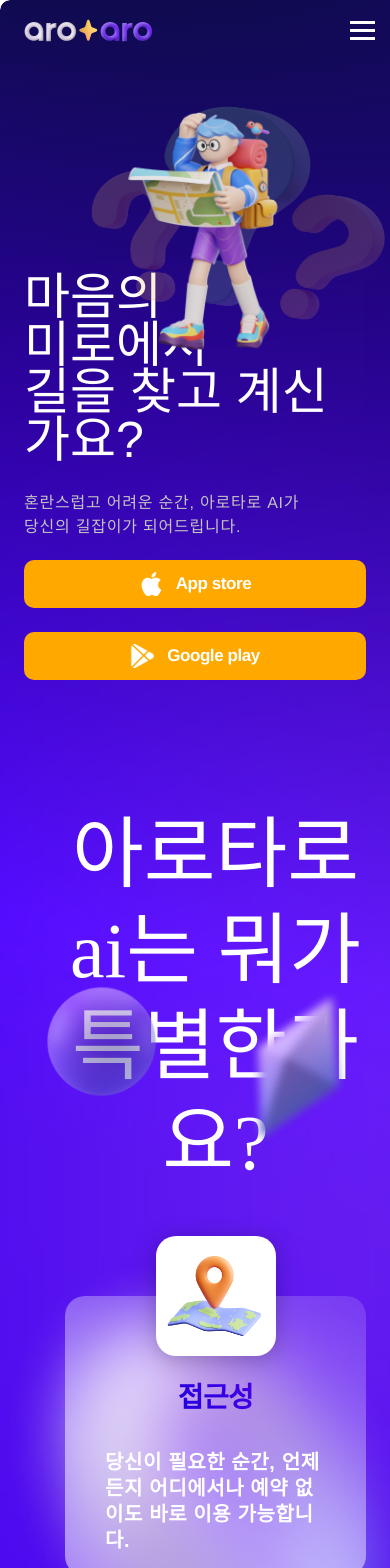
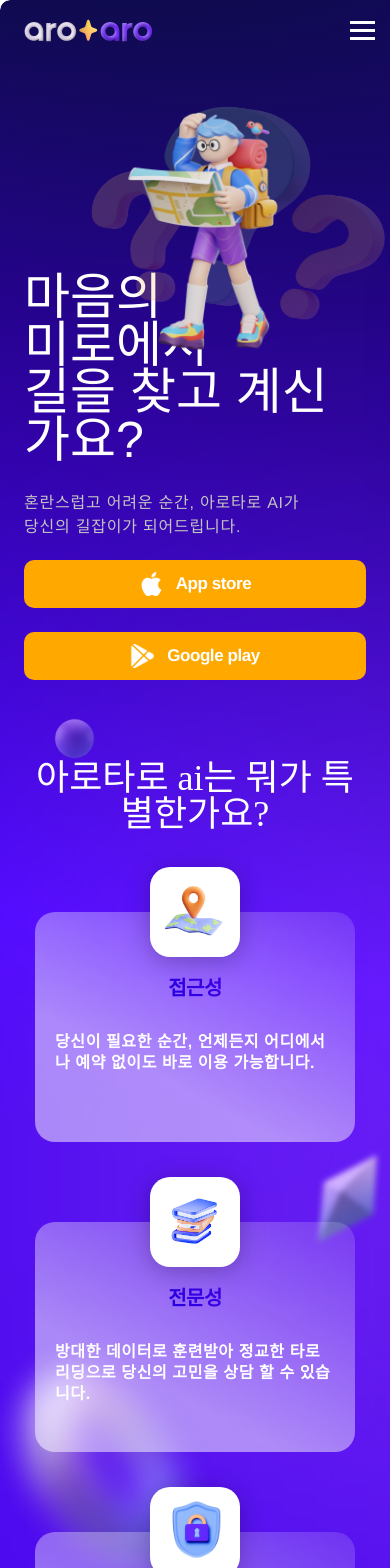
Before and after one commit to metis-ai-research/arotaro.ai, a React (Create React App) app: page / in a window 390 px wide. Shown: the top 1568 px of the page. Built offline with nearby package versions, Linux system fonts and the light colour scheme; a web font is replaced by a local one.

Commit message:
finish mobile styles

```diff
--- a/src/components/css/GlobalFooter.scss
+++ b/src/components/css/GlobalFooter.scss
@@ -115,3 +115,18 @@
     }
   }
 }
+
+@media (max-width: 960px) {
+  .footer-section {
+    padding: 24px;
+  }
+  .footer-container {
+    display: unset;
+  }
+  .footer-right-container {
+    display: unset;
+  }
+  .footer-menu-column {
+    padding-left: 0px;
+  }
+}
--- a/src/pages/Home/IconCard.scss
+++ b/src/pages/Home/IconCard.scss
@@ -64,3 +64,42 @@
     letter-spacing: 0.6px;
   }
 }
+
+@media (max-width: 960px) {
+  .icon-card-container {
+    min-height: 230px;
+    padding: 60px 20px 10px 20px;
+    .icon-box {
+      width: 90px;
+      height: 90px;
+      top: -45px;
+      left: calc(50% - 45px);
+      .map-icon {
+        width: 78px;
+        height: 79.5px;
+        left: 3px;
+        top: -3px;
+      }
+      .books-icon {
+        width: 65px;
+        height: 66.25px;
+        left: 10px;
+        top: 11px;
+      }
+      .password-icon {
+        width: unset;
+        height: 60px;
+        right: 18px;
+        top: 14px;
+        left: unset;
+        bottom: unset;
+      }
+    }
+    .card-title {
+      font-size: 20px;
+    }
+    .card-content {
+      font-size: 16px;
+    }
+  }
+}
--- a/src/pages/Home/MainSection.scss
+++ b/src/pages/Home/MainSection.scss
@@ -1,3 +1,4 @@
+@import "src/index.scss";
 .home-main-section {
   padding: 195px 11.8% 123px 9%;
   position: relative;
@@ -36,11 +37,9 @@
     .question-mark {
       position: absolute;
       width: 40.4%;
-      // height: 700px;
       right: 51px;
       top: 60px;
-      transition: all 0.3s ease 0s;
-      animation: 5s ease 0s infinite normal none running spin;
+      @include shapes-spin;
     }
   }
   .second-section {
@@ -88,14 +87,14 @@
       position: absolute;
       right: -7%;
       top: 8%;
+      @include shapes-spin;
     }
   }
   .ball-in-main {
     position: absolute;
     top: 40%;
     left: 12%;
-    transition: all 0.3s ease 0s;
-    animation: 5s ease 0s infinite normal none running spin;
+    @include shapes-spin;
   }
 }
 
@@ -151,15 +150,41 @@
     }
 
     .second-section {
+      margin-top: 120px;
       .card-section {
+        margin-left: unset;
+        width: 100%;
+        .second-slogon {
+          font-size: 36px;
+          line-height: 100%;
+          margin-bottom: unset;
+          position: relative;
+          z-index: 1;
+        }
         .icon-cards-container {
           display: inline;
           .icon-card-container {
             width: unset;
-            margin: 100px auto;
+            margin: 80px auto;
           }
         }
       }
+      .octahedron-in-main {
+        right: -13%;
+        top: 32%;
+        height: 12%;
+      }
+      .torus-in-main {
+        top: unset;
+        left: -13%;
+        bottom: 22%;
+        width: 80%;
+      }
+    }
+    .ball-in-main {
+      top: 38.5%;
+      left: 14%;
+      width: 10%;
     }
   }
 }
--- a/src/pages/Home/PeopleCard.scss
+++ b/src/pages/Home/PeopleCard.scss
@@ -60,3 +60,11 @@
     }
   }
 }
+@media (max-width: 960px) {
+  .people-card {
+    img {
+      width: 142px;
+      height: 142px;
+    }
+  }
+}
--- a/src/pages/Home/PeopleCardSection.scss
+++ b/src/pages/Home/PeopleCardSection.scss
@@ -39,6 +39,12 @@
 
 @media (max-width: 960px) {
   .people-card-section {
+    padding: 65px 24px 40px;
+    .people-card-section-title {
+      font-size: 36px;
+      line-height: 100%;
+      letter-spacing: 0.48px;
+    }
     .people-cards-row {
       display: block;
       .people-card {
@@ -46,4 +52,7 @@
       }
     }
   }
+  .platonic-in-people {
+    left: 0;
+  }
 }
--- a/src/pages/Home/Review.scss
+++ b/src/pages/Home/Review.scss
@@ -47,3 +47,16 @@
     }
   }
 }
+@media (max-width: 960px) {
+  .review-container {
+    .review {
+      font-size: 16px;
+      font-weight: 450;
+      line-height: 160%;
+      letter-spacing: 0.48px;
+    }
+    .star-section {
+      display: unset;
+    }
+  }
+}
--- a/src/pages/Home/ReviewSection.scss
+++ b/src/pages/Home/ReviewSection.scss
@@ -45,3 +45,30 @@
   right: 24%;
   bottom: -15%;
 }
+
+@media (max-width: 960px) {
+  .review-section-container {
+    padding: 24px 24px 60px 24px;
+    .review-section-title {
+      font-size: 36px;
+      line-height: 96px;
+    }
+    .reviews-container {
+      .review-container {
+        margin-top: 24px;
+      }
+      .review-container:nth-child(1) {
+        margin-top: unset;
+      }
+    }
+  }
+  .disc-in-review,
+  .ball-in-review {
+    display: none;
+  }
+  .pyramid-in-review {
+    left: -10px;
+    top: -20px;
+    width: 19%;
+  }
+}
```
